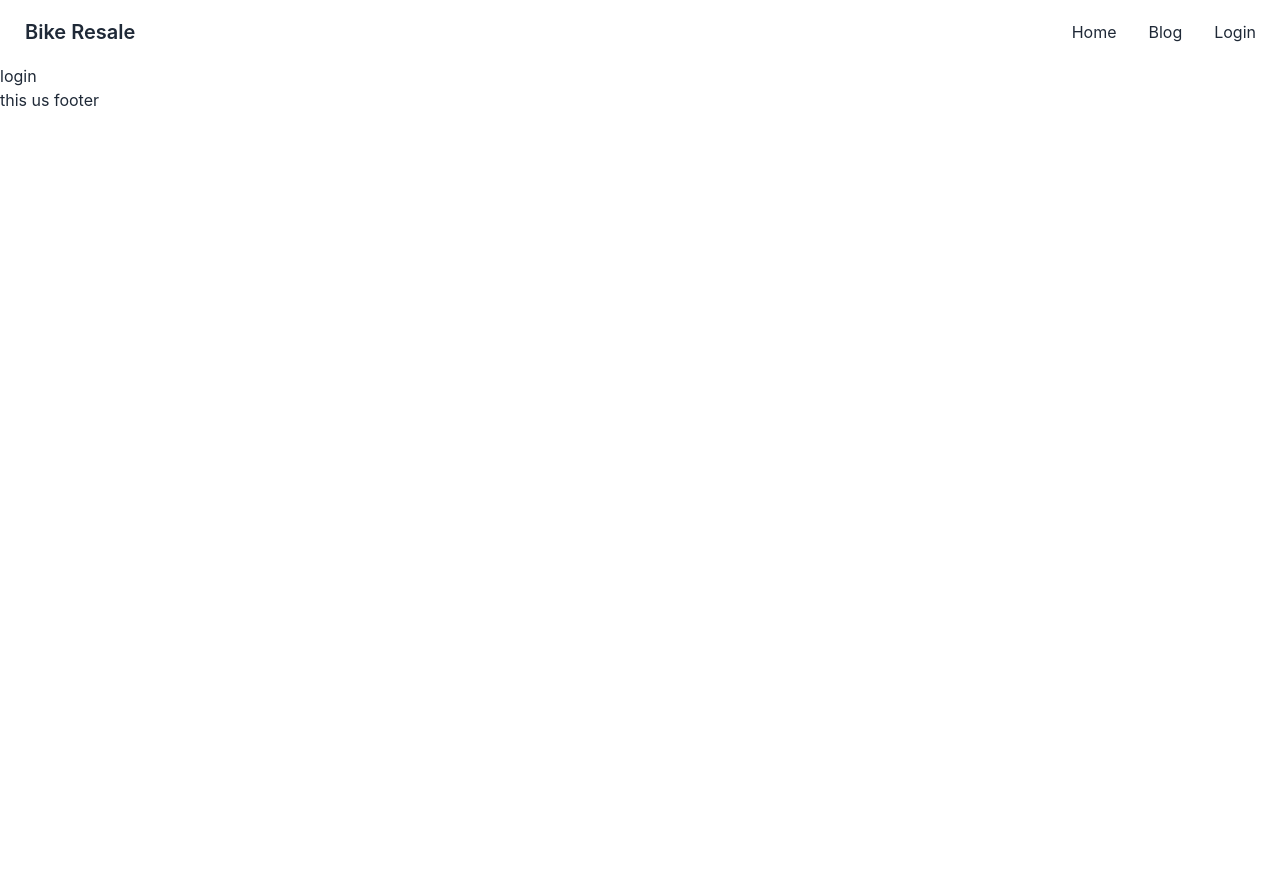
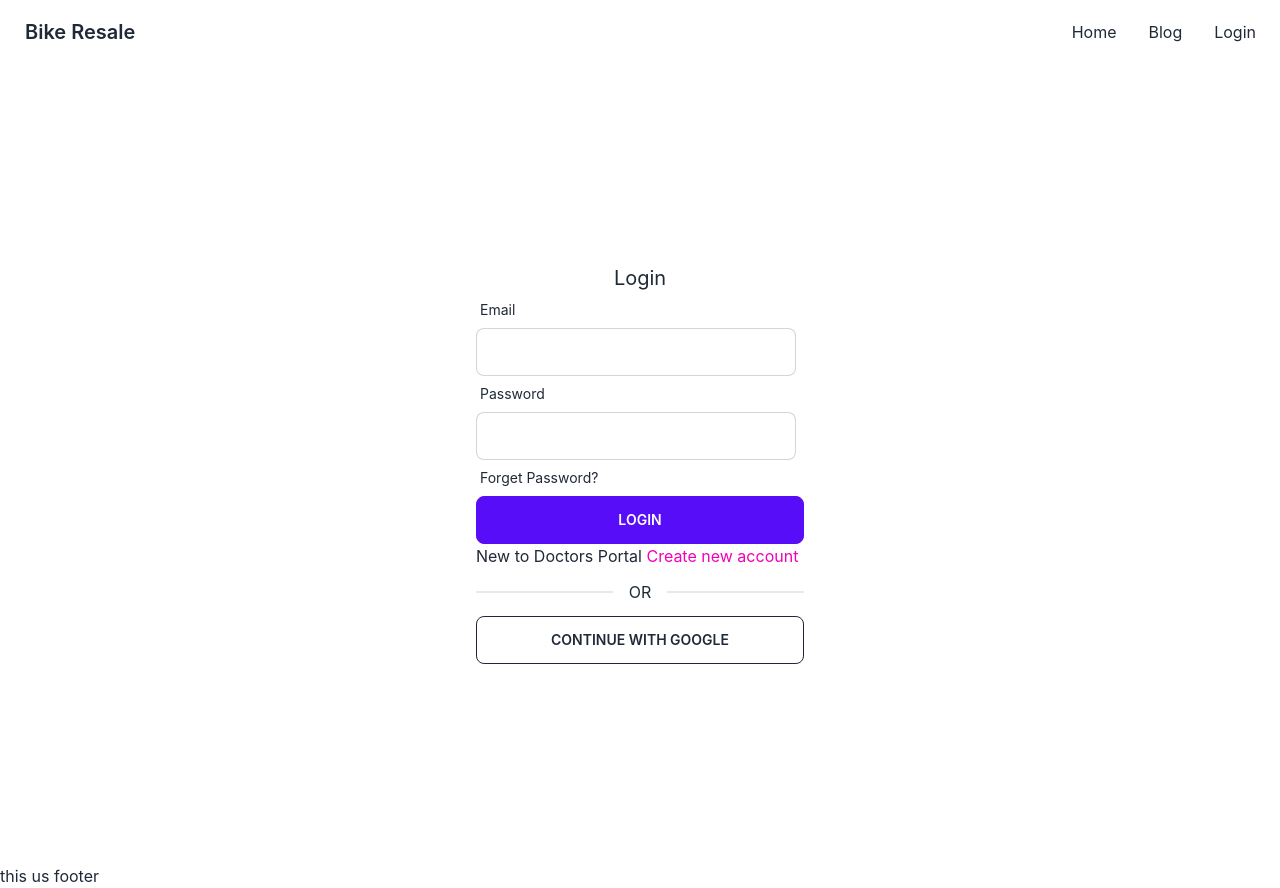
Before and after one commit to Nadim44/products-resale-client-repo-12, a React (Create React App) app: page /login in a window 1280 px wide. Before the commit the page ends 800 px from the top, so only its background shows below. Built offline with nearby package versions, Linux system fonts and the light colour scheme.

Commit message:
products loaded

```diff
--- a/package.json
+++ b/package.json
@@ -9,6 +9,7 @@
     "daisyui": "^2.41.0",
     "react": "^18.2.0",
     "react-dom": "^18.2.0",
+    "react-hook-form": "^7.39.5",
     "react-router-dom": "^6.4.3",
     "react-scripts": "5.0.1",
     "web-vitals": "^2.1.4"
--- /dev/null
+++ b/src/Pages/Home/Categories/AllPhone/BookingModal/BookingModal.js
@@ -0,0 +1,46 @@
+import React from 'react';
+
+const BookingModal = ({ product, setProduct }) => {
+    const { title, price } = product;
+
+    const handleBooking = event => {
+        event.preventDefault();
+        const form = event.target;
+        const name = form.name.value;
+        const email = form.email.value;
+        const phone = form.phone.value;
+
+        const booking = {
+            productName: name,
+            buyerName: name,
+            email,
+            phone
+
+        }
+        console.log(booking)
+        setProduct(null)
+    }
+
+    return (
+        <div>
+            <input type="checkbox" id="booking-modal" className="modal-toggle" />
+            <div className="modal">
+                <div className="modal-box relative">
+                    <label htmlFor="booking-modal" className="btn btn-sm btn-circle absolute right-2 top-2">✕</label>
+                    <h3 className="text-lg font-bold">{title}</h3>
+                    <form onSubmit={handleBooking} className='grid grid-cols-1 gap-3 mt-10'>
+                        {/* <input type="text" disabled value={price} className="input input-bordered w-full" /> */}
+
+                        <input name='name' type="text" placeholder="Your Name" className="input input-bordered w-full" />
+                        <input name='email' type="email" placeholder="Email Address" className="input input-bordered w-full" />
+                        <input name='phone' type="text" placeholder="Phone Number" className="input input-bordered w-full" />
+                        <br />
+                        <input className='btn btn-success w-full' type="submit" value="Submit" />
+                    </form>
+                </div>
+            </div>
+        </div>
+    );
+};
+
+export default BookingModal;
--- a/src/Pages/Home/Categories/AllPhone/Samsung/Samsung.js
+++ b/src/Pages/Home/Categories/AllPhone/Samsung/Samsung.js
@@ -1,8 +1,10 @@
 import React, { useEffect, useState } from 'react';
+import BookingModal from '../BookingModal/BookingModal';
 import SamsungPhoneCard from './SamsungPhoneCard';
 
 const Samsung = () => {
     const [samsungPhones, setSamsungPhones] = useState([])
+    const [product, setProduct] = useState(null);
 
     useEffect(() => {
         fetch('samsung.json')
@@ -13,18 +15,22 @@ const Samsung = () => {
     return (
         <div>
             total phone: {samsungPhones.length}
+            <div className='grid gap-6 grid-cols-1 md:grid-cols-2 lg:grid-cols-3'>
+                {
+                    samsungPhones.map(samsungPhone => <SamsungPhoneCard
+                        key={samsungPhone._id}
+                        samsungPhone={samsungPhone}
+                        setProduct={setProduct}
+                    ></SamsungPhoneCard>)
+                }
+            </div>
+
             {
-                samsungPhones.map(samsungPhone => <SamsungPhoneCard
-                    key={samsungPhone._id}
-                    samsungPhone={samsungPhone}></SamsungPhoneCard>)
-            }
-            {
-                // samsungPhone.map(place => <PlaceCard
-                //     key={place._id}
-                //     place={place}
-
-                // ></PlaceCard>)
-            }
+                product &&
+                <BookingModal
+                    product={product}
+                    setProduct={setProduct}
+                ></BookingModal>}
         </div>
     );
 };
--- a/src/Pages/Home/Categories/AllPhone/Samsung/SamsungPhoneCard.js
+++ b/src/Pages/Home/Categories/AllPhone/Samsung/SamsungPhoneCard.js
@@ -1,7 +1,7 @@
 import React from 'react';
 import { Link } from 'react-router-dom';
 
-const SamsungPhoneCard = ({ samsungPhone }) => {
+const SamsungPhoneCard = ({ samsungPhone, setProduct }) => {
     const { img, title, description, _id, price } = samsungPhone;
     return (
         <div className="card card-compact w-96 bg-base-100 shadow-xl">
@@ -10,11 +10,21 @@ const SamsungPhoneCard = ({ samsungPhone }) => {
                 <h2 className="card-title font-bold text-2xl">{title}</h2>
                 <p>{description.slice(0, 150)}</p>
                 <p><span className='text-xl font-semibold text-orange-600'>Travel Cost</span> : $ {price}</p>
+
                 <div className="card-actions justify-end">
+                    <label
+                        htmlFor="booking-modal"
+                        className="btn btn-primary"
+                        onClick={() => setProduct(samsungPhone)}
+                    >Book now</label>
+                </div>
+
+
+                {/* <div className="card-actions justify-end">
                     <Link to={`/place/${_id}`}>
                         <button className="btn btn-primary">Details</button>
                     </Link>
-                </div>
+                </div> */}
             </div>
         </div>
     );
--- a/src/Pages/Home/Categories/Categories.js
+++ b/src/Pages/Home/Categories/Categories.js
@@ -4,7 +4,7 @@ import { Link } from 'react-router-dom';
 const Categories = () => {
     return (
         <div>
-            <h1 className='text-center text-3xl semi-bold text-orange-600'>product categories section</h1>
+            <h1 className='text-center text-3xl font-bold text-orange-600'>product categories section</h1>
             <div className='text-center '>
 
                 {/* <button className="btn btn-warning"><Link to='/iphone'>I Phone</Link></button> */}
--- a/src/Pages/Login/Login.js
+++ b/src/Pages/Login/Login.js
@@ -1,9 +1,85 @@
-import React from 'react';
+import React, { useContext, useState } from 'react';
+import { useForm } from 'react-hook-form';
+import { Link, useLocation, useNavigate } from 'react-router-dom';
+
 
 const Login = () => {
+    const { register, handleSubmit } = useForm()
+
+    // const { signIn, googleSignIn } = useContext(AuthContext)
+    // const [loginError, setLoginError] = useState('');
+    // const [loginUserEmail, setLoginUserEmail] = useState('');
+    // const [token] = useToken(loginUserEmail)
+    // const location = useLocation();
+    // const navigate = useNavigate();
+
+    // const from = location.state?.from?.pathname || '/'
+
+    // if (token) {
+    //     navigate(from, { replace: true });
+    // }
+
+    const handleLogin = data => {
+        console.log(data)
+        // setLoginError('')
+        // signIn(data.email, data.password)
+        //     .then(result => {
+        //         const user = result.user;
+        //         console.log(user)
+        //         setLoginUserEmail(data.email);
+
+        //     })
+        //     .catch(error => {
+        //         console.log(error.message)
+        //         setLoginError(error.message)
+        //     })
+
+    }
+
+    // const handleGoogle = () => {
+    //     googleSignIn()
+    //         .then(result => {
+    //             const user = result.user;
+    //         })
+    //         .catch(error => console.error(error))
+    // }
+
     return (
-        <div>
-            login
+        <div className='h-[800px]  flex justify-center items-center'>
+            <div className='w-96 p-7'>
+                <h2 className='text-xl text-center'>Login</h2>
+                <form onSubmit={handleSubmit(handleLogin)}>
+                    <div className="form-control w-full max-w-xs">
+                        <label className="label"><span className="label-text">Email</span> </label>
+                        <input type="text"
+                            {...register("email", {
+                                required: "Email Address is required",
+                            })}
+                            className="input input-bordered w-full max-w-xs" />
+                        {/* {errors.email && <p className='text-red-600'>{errors.email?.message}</p>} */}
+                    </div>
+                    <div className="form-control w-full max-w-xs">
+                        <label className="label"><span className="label-text">Password</span> </label>
+                        <input type="password"
+                            {...register("password", {
+                                required: "Password is required",
+                                minLength: { value: 6, message: 'Password must be 6 characters or longer' }
+                            })}
+                            className="input input-bordered w-full max-w-xs" />
+                        <label className="label"><span className="label-text">Forget Password?</span> </label>
+                        {/* {errors.password && <p className='text-red-600'>{errors.password?.message}</p>} */}
+                    </div>
+                    <input className='btn btn-primary w-full' value='Login' type="submit" />
+                    {/* <div>
+                        {loginError && <p className='text-red-600'>{loginError}</p>}
+                    </div> */}
+
+                </form>
+                <p>New to Doctors Portal <Link className='text-secondary' to='/signup'>Create new account</Link></p>
+                <div className="divider">OR</div>
+                {/* <button onClick={handleGoogle} className='btn btn-outline w-full'>CONTINUE WITH GOOGLE</button> */}
+                <button className='btn btn-outline w-full'>CONTINUE WITH GOOGLE</button>
+            </div>
         </div>
     );
 };
```
Also changed, not shown: public/samsung.json (+6 -6 lines), 1 other file (tests, documents, lock files or other folders).
